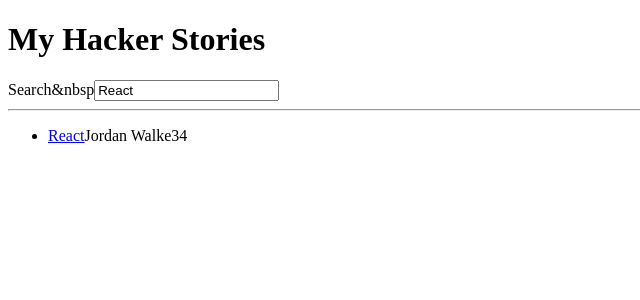
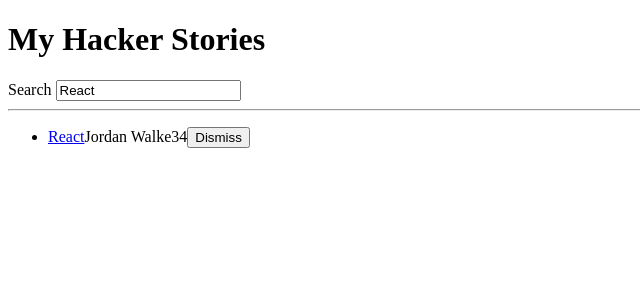
Before and after one commit to akurczych/react, a React (Vite) app in the folder hacker-stories/: page / in a window 1280 px wide. Shown: the top 300 px of the page, without its empty margins (0-640 px from the left). Built offline with nearby package versions, Linux system fonts and the light colour scheme.

Commit message:
hc-v16:inline handlers in jsx

```diff
--- a/hacker-stories/src/App.jsx
+++ b/hacker-stories/src/App.jsx
@@ -1,6 +1,6 @@
 import * as React from 'react'
 
-const useStorageState = (key, initialState) =>  {
+const useStorageState = (key, initialState) => {
   const [value, setValue] = React.useState(
     localStorage.getItem(key) || initialState
   );
@@ -12,9 +12,7 @@
   return [value, setValue];
 };
 
-const App = () => {
-
-  const stories = [
+const initialStories = [
   {
     title: 'React',
     url: 'https://reactjs.org',
@@ -32,6 +30,15 @@
     objectID: 1,
   }
 ]
+
+const App = () => {
+
+  const [stories, setStories] = React.useState(initialStories);
+
+  const handleRemoveStory = (item) => {
+    const newStories = stories.filter((story) => item.objectID !== story.objectID);
+    setStories(newStories);
+  }
 
   const [searchTerm, setSearchTerm] = useStorageState('search', 'React');
 
@@ -54,7 +61,7 @@
 
       <hr />
 
-      <List list={searchedStories} />
+      <List list={searchedStories} onRemoveItem={handleRemoveStory} />
 
     </div>
   )
@@ -68,29 +75,35 @@
   onInputChange }) => (
   <>
     <label htmlFor={id}>{label}</label>
-    &nbsp
+    &nbsp;
     <input id={id} type={type} value={value} onChange={onInputChange} ></input>
   </>
 )
 
-const List = ({list}) => (
+const List = ({ list, onRemoveItem }) => (
   <ul>
-    {list.map(({objectID, ...item}) => ( // Rest operator is used to deconstruct the objectID from the rest of the item object
-      <Item key={item.objectID} {...item} /> /* Spread operator is used to spread the rest of the item's key/value pairs into the Item component.
-                                                In this solution the objectID is not passed to the Item component. */
+    {list.map((item) => (
+      <Item
+        key={item.objectID}
+        item={item}
+        onRemoveItem={onRemoveItem}
+      />
     ))}
   </ul>
 )
 
-const Item = ({title, url, author, num_comments, points}) => (
+const Item = ({ item, onRemoveItem }) => (
   <li>
     <span>
-      <a href={url}>{title}</a>
+      <a href={item.url}>{item.title}</a>
     </span>
-    <span>{author}</span>
-    <span>{num_comments}</span>
-    <span>{points}</span>
+    <span>{item.author}</span>
+    <span>{item.num_comments}</span>
+    <span>{item.points}</span>
+    <span>
+      <button type="button" onClick={() => onRemoveItem(item)}>Dismiss</button>
+    </span>
   </li>
-)
+);
 
 export default App;
```
Lines whose indentation alone changed are shown as unchanged.
